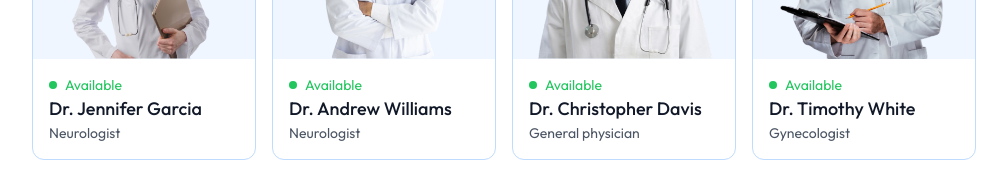
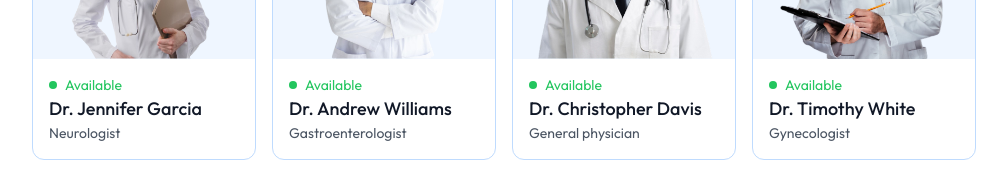
Before and after one commit to karananeja/prescripto-fe, a React (Vite) app: page / in a window 1280 px wide. Shown: the part 1720-1902 px from the top of the page, without its empty margins (136-1143 px from the left). Built offline with nearby package versions, Linux system fonts and the light colour scheme.

Commit message:
fix: update the specialty of few doctors

```diff
--- a/src/assets/assets.ts
+++ b/src/assets/assets.ts
@@ -164,7 +164,7 @@ export const doctors = [
     _id: 'doc6',
     name: 'Dr. Andrew Williams',
     image: doc6,
-    specialty: 'Neurologist',
+    specialty: 'Gastroenterologist',
     degree: 'MBBS',
     experience: '4 Years',
     about:
@@ -254,7 +254,7 @@ export const doctors = [
     _id: 'doc12',
     name: 'Dr. Patrick Harris',
     image: doc12,
-    specialty: 'Neurologist',
+    specialty: 'Gastroenterologist',
     degree: 'MBBS',
     experience: '4 Years',
     about:
```
